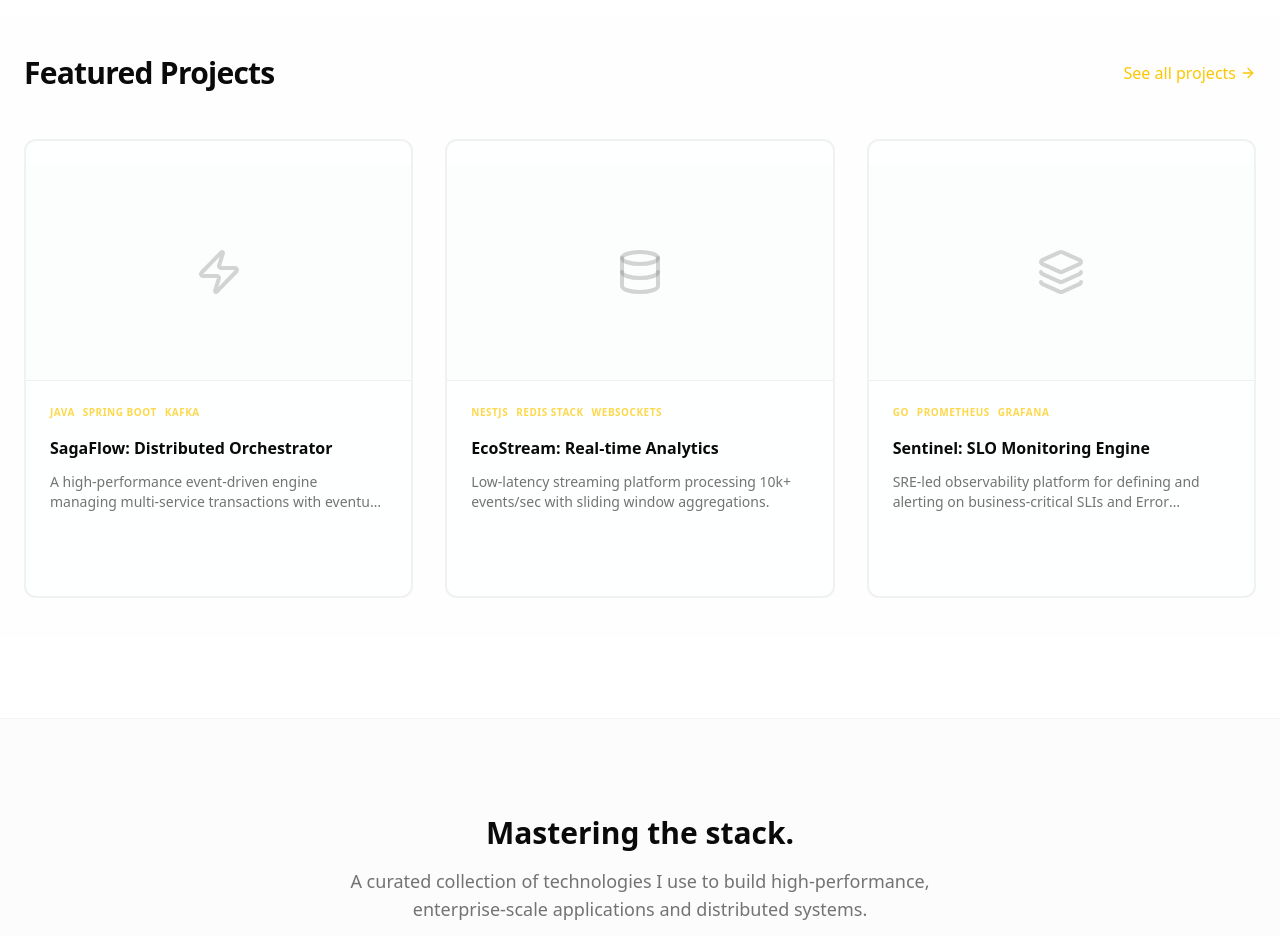
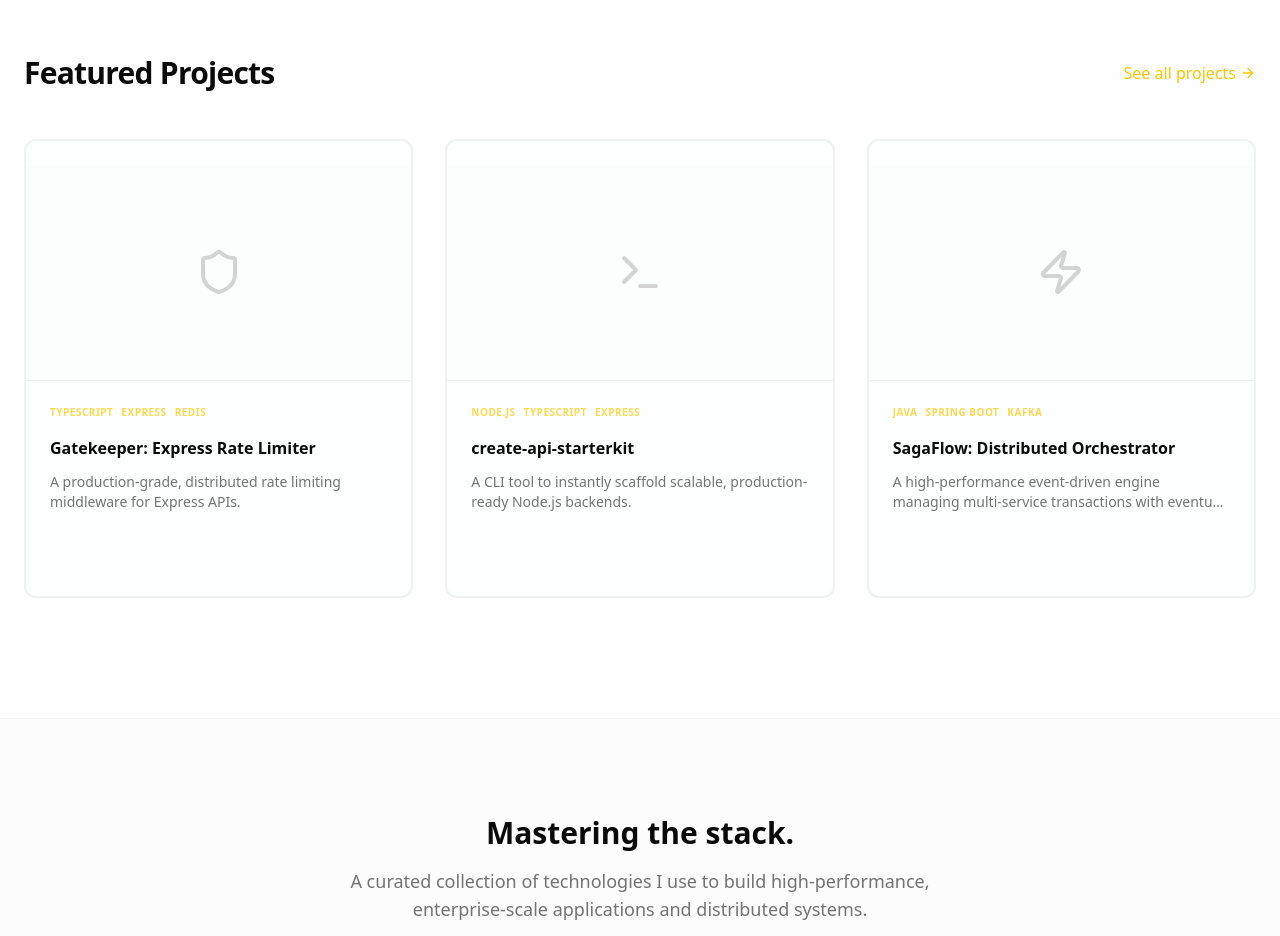
Before and after one commit to SibilSoren/personal-blog, a Next.js app: page / in a window 1280 px wide. Shown: the part 1000-1936 px from the top of the page. Built offline with nearby package versions, Linux system fonts and the light colour scheme.

Commit message:
content: add Gatekeeper and create-api-starterkit to portfolio

```diff
--- a/src/content/projects.ts
+++ b/src/content/projects.ts
@@ -1,4 +1,4 @@
-import { Code2, Smartphone, Globe, Layers, Zap, Database } from "lucide-react"
+import { Code2, Smartphone, Globe, Layers, Zap, Database, Shield, Terminal } from "lucide-react"
 
 export interface Project {
   title: string
@@ -13,6 +13,38 @@ export interface Project {
 }
 
 export const projects: Project[] = [
+  {
+    title: "Gatekeeper: Express Rate Limiter",
+    description: "A production-grade, distributed rate limiting middleware for Express APIs.",
+    longDescription: "Engineered a distributed, Redis-backed rate limiting middleware for Express APIs. Supports Fixed Window, Sliding Window, and Token Bucket algorithms with atomic Lua script operations to prevent race conditions.",
+    tech: ["TypeScript", "Express", "Redis", "Lua"],
+    architecture: [
+      "Distributed Architecture",
+      "Atomic Lua Scripts",
+      "Fail-open Design",
+      "Zero-dependency fallback"
+    ],
+    github: "https://github.com/SibilSoren/gatekeeper",
+    demo: "https://sibilsoren.github.io/gatekeeper/",
+    icon: Shield,
+    featured: true,
+  },
+  {
+    title: "create-api-starterkit",
+    description: "A CLI tool to instantly scaffold scalable, production-ready Node.js backends.",
+    longDescription: "Architected a reusable backend template from scratch using TypeScript and Express. It reduces initial project setup time by over 50% by pre-configuring enterprise patterns, Swagger docs, and dockerized deployments.",
+    tech: ["Node.js", "TypeScript", "Express", "Docker"],
+    architecture: [
+      "CLI Scaffolding",
+      "Structured Logging",
+      "Centralized Error Handling",
+      "Zod Validation"
+    ],
+    github: "https://github.com/SibilSoren/create-api-starterkit",
+    demo: "https://sibilsoren.github.io/create-api-starterkit/",
+    icon: Terminal,
+    featured: true,
+  },
   {
     title: "SagaFlow: Distributed Orchestrator",
     description: "A high-performance event-driven engine managing multi-service transactions with eventual consistency.",
```
